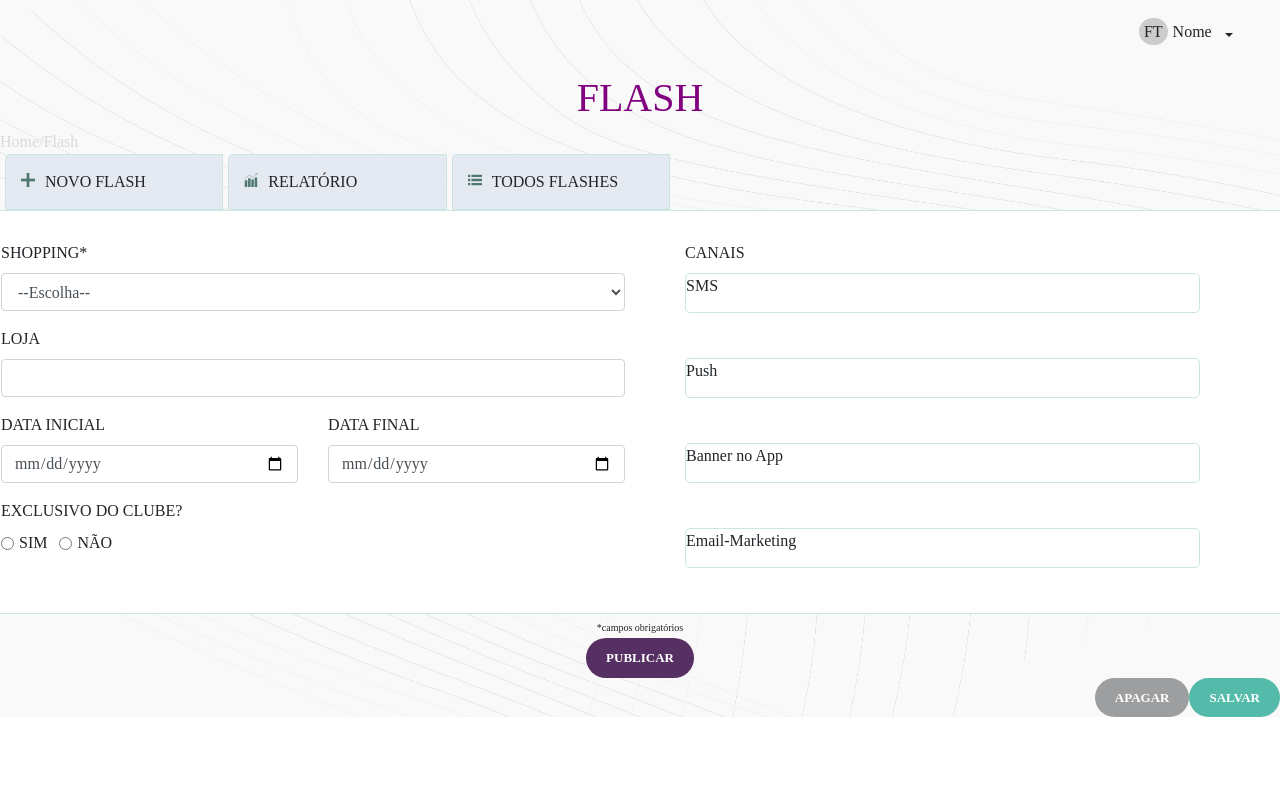
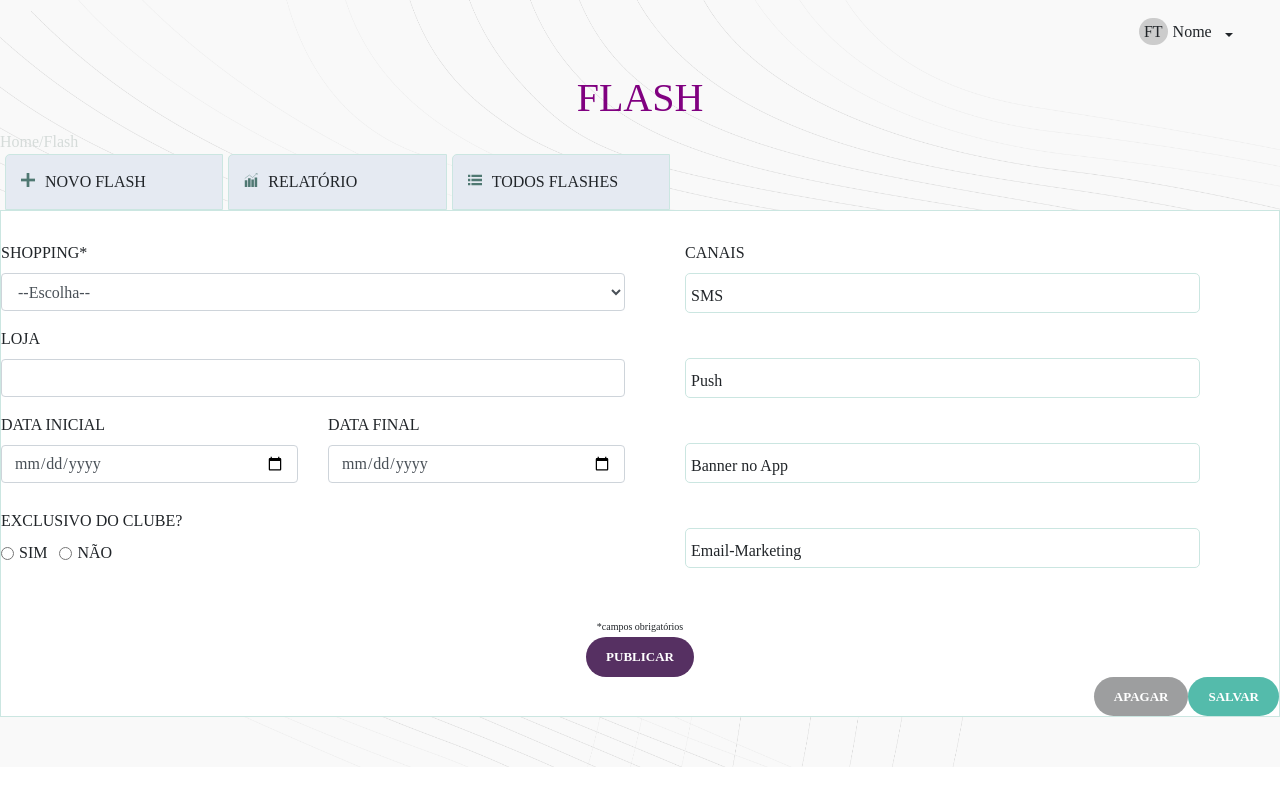
Before and after one commit to WellHarper/flash-page, a React (Create React App) app: page / in a window 1280 px wide. Built offline with nearby package versions, Linux system fonts and the light colour scheme.

Commit message:
ajeita padding de canais

```diff
--- a/src/App.css
+++ b/src/App.css
@@ -81,10 +81,13 @@ h1 {
     margin-left: 30px;
   }
 
-.columns {
-  background-color: #ffffff;
-  border: 1px solid #cbe6e1;
-}
+  .principal {
+    background-color: #ffffff;
+    border: 1px solid #cbe6e1;
+    margin-bottom: 50px;
+  }
+
+
   .first-column {
     padding-top: 30px;
   }
@@ -107,6 +110,13 @@ h1 {
     border-radius: 5px;
     margin-bottom: 45px;
     height: 40px;
+    padding-top: 10px;
+    padding-bottom: 10px;
+    padding-left: 5px;
+  }
+
+  .last {
+    margin-top: 10px;
   }
   .button {
     font-family: "Arvo", serif;
--- a/src/App.js
+++ b/src/App.js
@@ -32,7 +32,7 @@ function App() {
           TODOS FLASHES
         </Col>
       </Row>
-      <div>
+      <div className="principal">
       <Row className="columns">
           <Col md={6} className="first-column">
             <Form>
@@ -65,7 +65,7 @@ function App() {
                 </Form.Group>
                 </Col>
               </Row>
-              <Form.Group>
+              <Form.Group className="last">
               <Form.Label>
                 EXCLUSIVO DO CLUBE?
               </Form.Label>
--- a/src/font.css
+++ b/src/font.css
@@ -1,4 +1,4 @@
 @font-face {
     font-family: 'Arvo', serif;
-    src: url('<link href="https://fonts.googleapis.com/css?family=Arvo:700&display=swap" rel="stylesheet">');
+    src: url('<link href="https://fonts.googleapis.com/css?family=Arvo:400,700&display=swap" rel="stylesheet">');
 }
```
